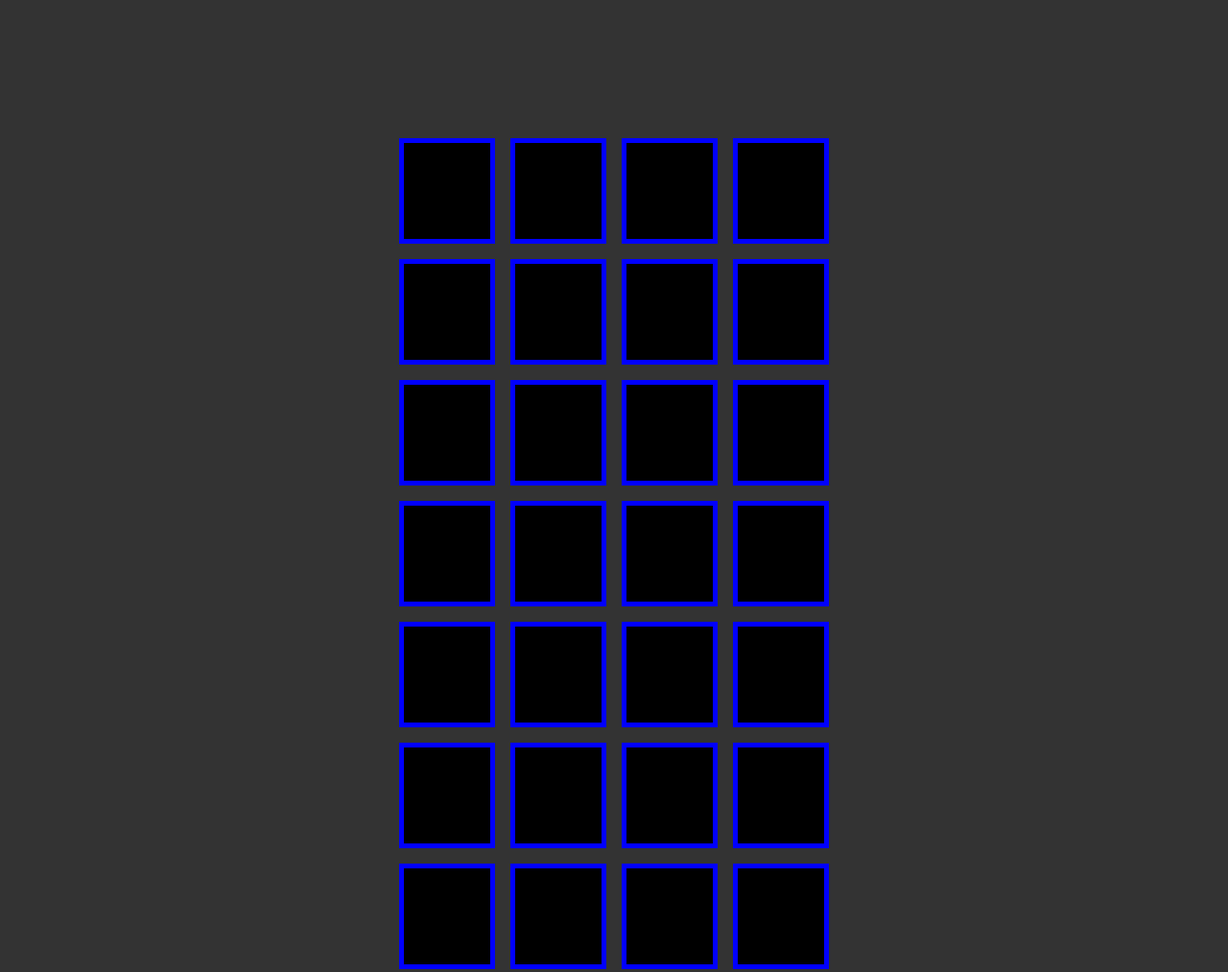
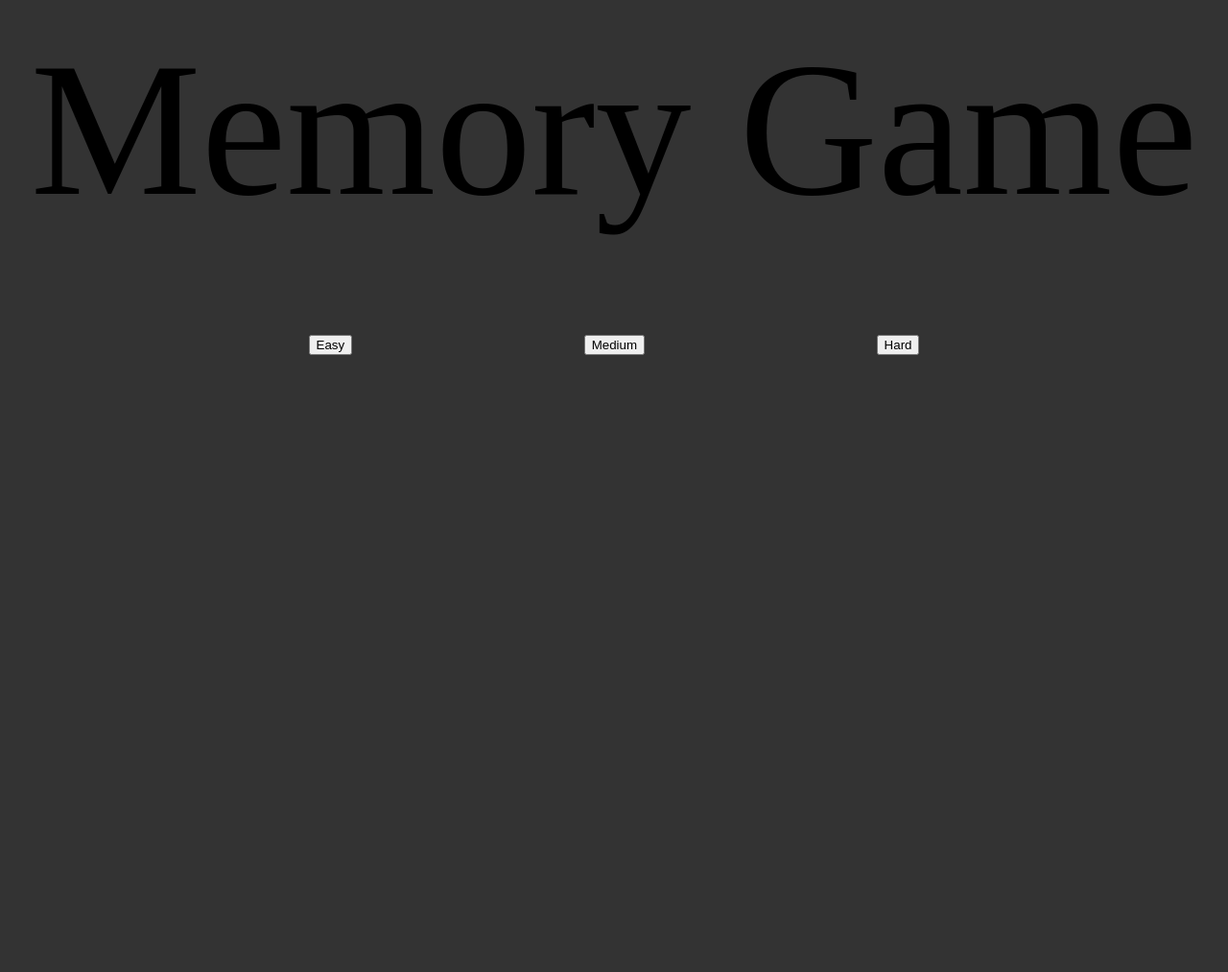
Before and after one commit to holasholasholas/ProjectOne, a plain HTML site: page index.html in a window 1280 px wide. Shown: the top 1013 px of the page at 96% size. After the commit the page ends 800 px from the top, so only its background shows below. Drawn offline with Linux system fonts and the light colour scheme.

Commit message:
basic styling before init game

```diff
--- a/css/style.css
+++ b/css/style.css
@@ -3,6 +3,24 @@ body {
   margin: 0;
 
 }
+
+
+.content {
+    display: flex;
+    justify-content: center;
+    margin: 20px;
+    font-size: 200px;
+}
+
+.buttons {
+  display: flex;
+  padding: 80px;
+  font-size: 100px;
+  justify-content: space-evenly;
+
+}
+
+
 
 .tile {
     height: 100px;
@@ -22,13 +40,13 @@ body {
     margin: 48px auto;
     width: max-content;
     display: grid;
-    grid-template-columns: repeat(4,100px);
+    grid-template-columns: repeat(8,100px);
     gap: 16px;
 }
 .hard-tiles {
     margin: 48px auto;
     width: max-content;
     display: grid;
-    grid-template-columns: repeat(4,100px);
+    grid-template-columns: repeat(16,100px);
     gap: 16px;
 }
--- a/index.html
+++ b/index.html
@@ -8,10 +8,22 @@
     <script src="js\app2.js" defer></script>
 </head>
 <body>
+  <div class="content">
 
- <div class="easy-tiles"></div>
+    <div class= "title">Memory Game</div>
+
+    </div>
+
+    <div class = "buttons">
+        <button class = "button">Easy</button>
+        <button class = "button">Medium</button>
+        <button class = "button">Hard</button>
+    </div>
+  <div class="easy-tiles"></div>
  <div class="medium-tiles"></div>
  <div class="hard-tiles"></div>
 
+
+
 </body>
 </html>
--- a/js/app2.js
+++ b/js/app2.js
@@ -1,7 +1,12 @@
+let selectDiffculty;
+
+
 
 const tilesContainerEasy = document.querySelector(".easy-tiles")
 const tilesContainerMedium = document.querySelector(".medium-tiles")
 const tilesContainerHard = document.querySelector(".hard-tiles")
+
+
 
 function createEasyTile(){
     const element = document.createElement("div");
@@ -11,7 +16,6 @@ function createEasyTile(){
     tilesContainerEasy.appendChild(element)
 
 }
-
 function createMediumTile(){
     const element = document.createElement("div");
     const randomId = Math.random();
@@ -20,7 +24,6 @@ function createMediumTile(){
     tilesContainerMedium.appendChild(element)
 
 }
-
 function createHardTile(){
     const element = document.createElement("div");
     const randomId = Math.random();
@@ -29,8 +32,6 @@ function createHardTile(){
     tilesContainerHard.appendChild(element)
 
 }
-
-
 function easyTiles(){
     for(let i=0; i < 16; i++){
         createEasyTile()
@@ -46,6 +47,3 @@ function hardTiles(){
         createHardTile()
     }
 }
-
-
-hardTiles()
```
